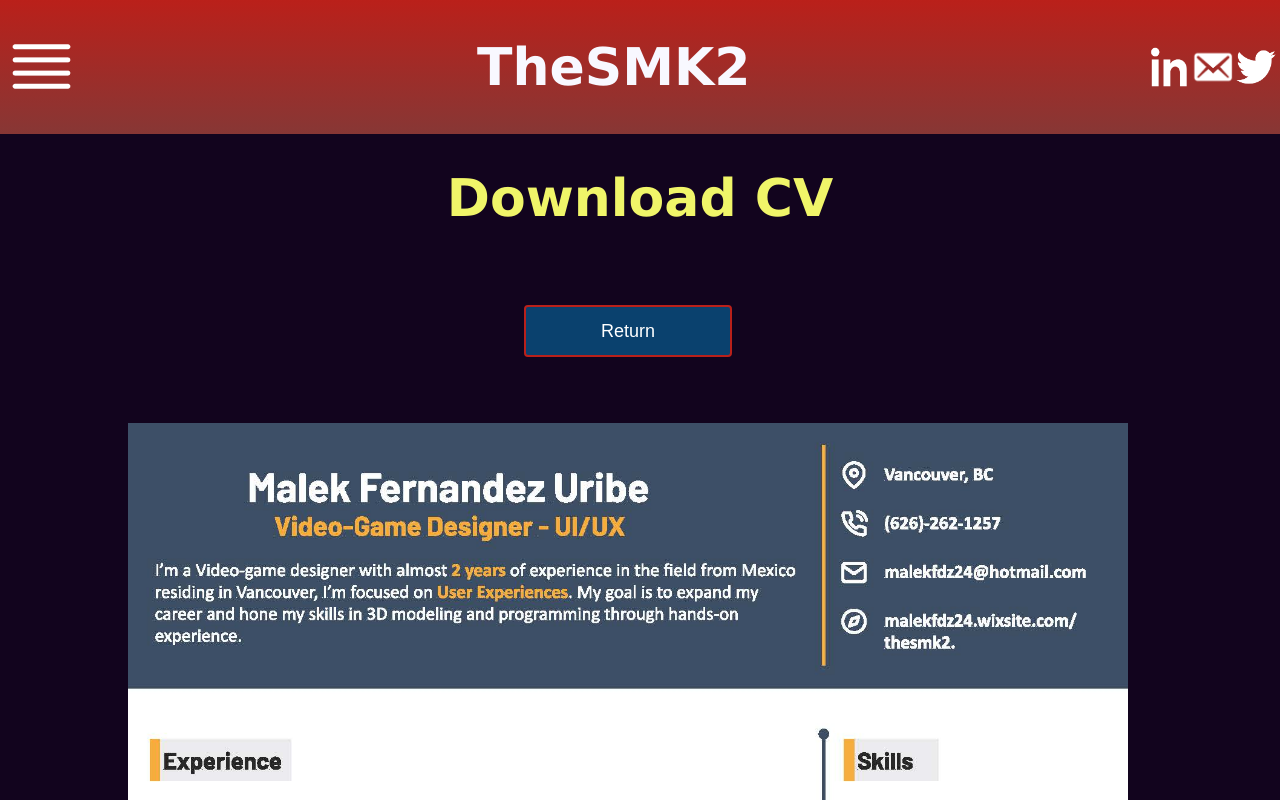
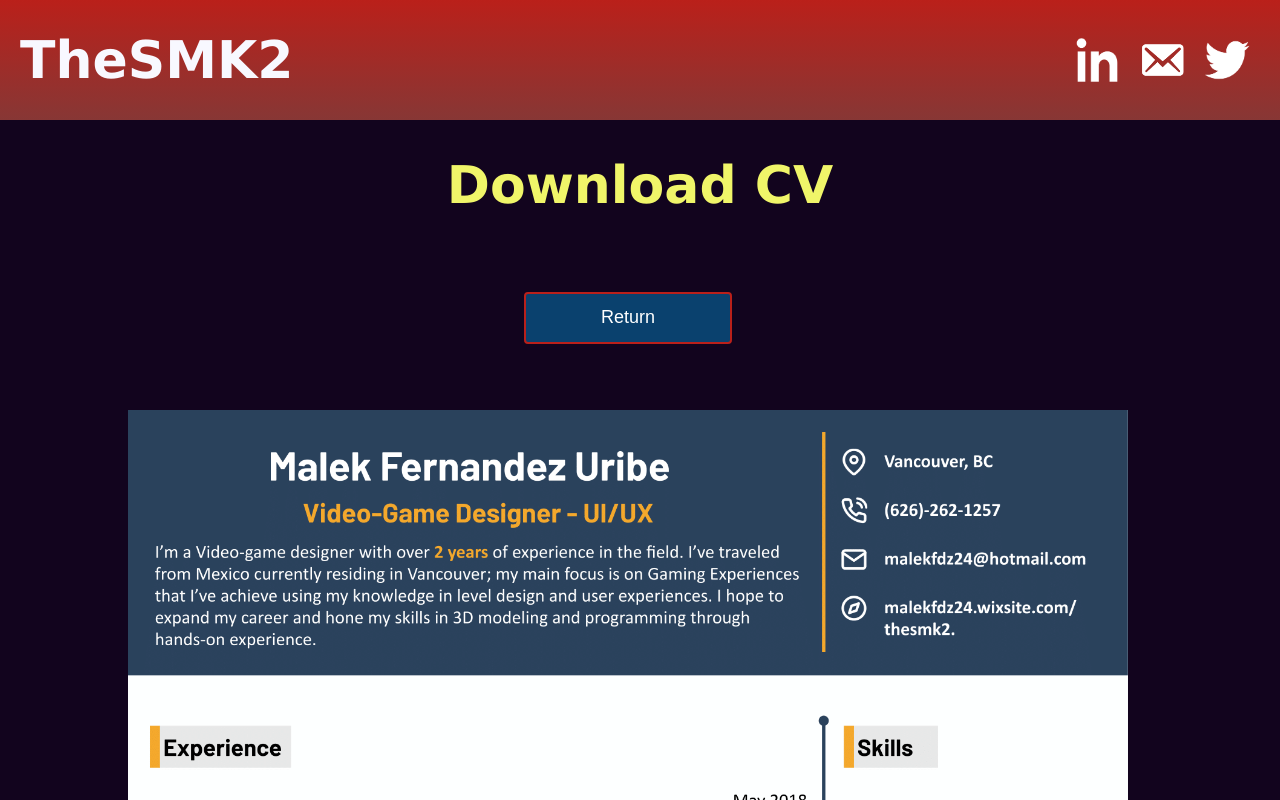
Before and after one commit to TheSMK2/Malek.Fernandez.io-, a plain HTML site: page DowloadCV-Page.html in a window 1280 px wide. Shown: the top 800 px of the page. Drawn offline with Linux system fonts and the light colour scheme.

Commit message:
Changes 3

```diff
--- a/DowloadCV-Page.html
+++ b/DowloadCV-Page.html
@@ -17,23 +17,51 @@
       font-family: Verdana, sans-serif;
       margin: 0
     }
+    .mySlides {
+      display: none
+    }
+    .mySlides2 {
+      display: none
+    }
+    .mySlides3 {
+      display: none
+    }
+    img {
+      vertical-align: middle;
+    }
         </style>
 </head>
+
 <body>
-
 
   <div class="container">
 
-        <img src="images/icon hamburger_Menu.png">
+      <!-- <img src="images/icon hamburger_Menu.png"> -->
       <h1 style="color: GhostWhite;">
           TheSMK2
       </h1>
       <div class="icons">
-          <img src="images/icon _linkedin_.png" height="46px">
-          <img src="images/icon _email alt_.png" height="46px">
-          <img src="images/icon _twitter_.png" height="46px">
+      <!-- <img src="images/icon _linkedin_.png" height="46px"> -->
+        <p1>
+          <a href="https://www.linkedin.com/in/malek-fernandez-uribe-thesmk2/">
+           <img src="images/icon _linkedin_.png" height="52px">
+          </a>
+         </p1>
+        <!-- <img src="images/icon _email alt_.png" height="46px"> -->
+        <p1>
+          <a href="mailto:malek.fernandez@saei.mx">
+           <img src="images/icon _email alt_.png" height="52px">
+          </a>
+         </p1>
+        <!-- <img src="images/icon _twitter_.png" height="46px"> -->
+        <p1>
+          <a href="https://twitter.com/The_SMK2">
+           <img src="images/icon _twitter_.png" height="52px">
+          </a>
+         </p1>
     </div>
   </div>
+
 
     <h1 style="color: #F0F569;"> Download CV</h1>
 
@@ -46,7 +74,7 @@
         </div>
 
     <div id="header">
-    <img src="images/MalekFernandez CV.jpg" width="1000">
+    <img src="images/Malek CV Game Design.png" width="1000">
     </div>
 
 </section>
--- a/style.css
+++ b/style.css
@@ -36,6 +36,13 @@ p {
 	text-align:center;
 }
 
+p1 {
+	padding: 8px;
+	font-size: 20px;
+	color: ghostwhite;
+	text-align:center;
+}
+
 header {
 	margin: 0 auto; /*horizontal centerin trick in css*/
 	padding: 20px 20px  50px 0px;
@@ -46,9 +53,9 @@ header {
 
 
 .container {
-	padding: 2px;
-	background-color: #BA201A;
-	/* height: 100px; */
+	padding: 20px;
+	/* background-color: #BA201A; */
+	height: 120px;
  	background-image: linear-gradient(#BA201A, #873735);
 	display: flex;
 	flex-direction: row;
```
Also changed, not shown: Designs.html (+2 -2 lines), index.html (+27 -18 lines), images/Malek CV Game Design.png (added), images/MalekFernandez CV.jpg (deleted), 2 other files. Lines whose indentation alone changed are shown as unchanged.
